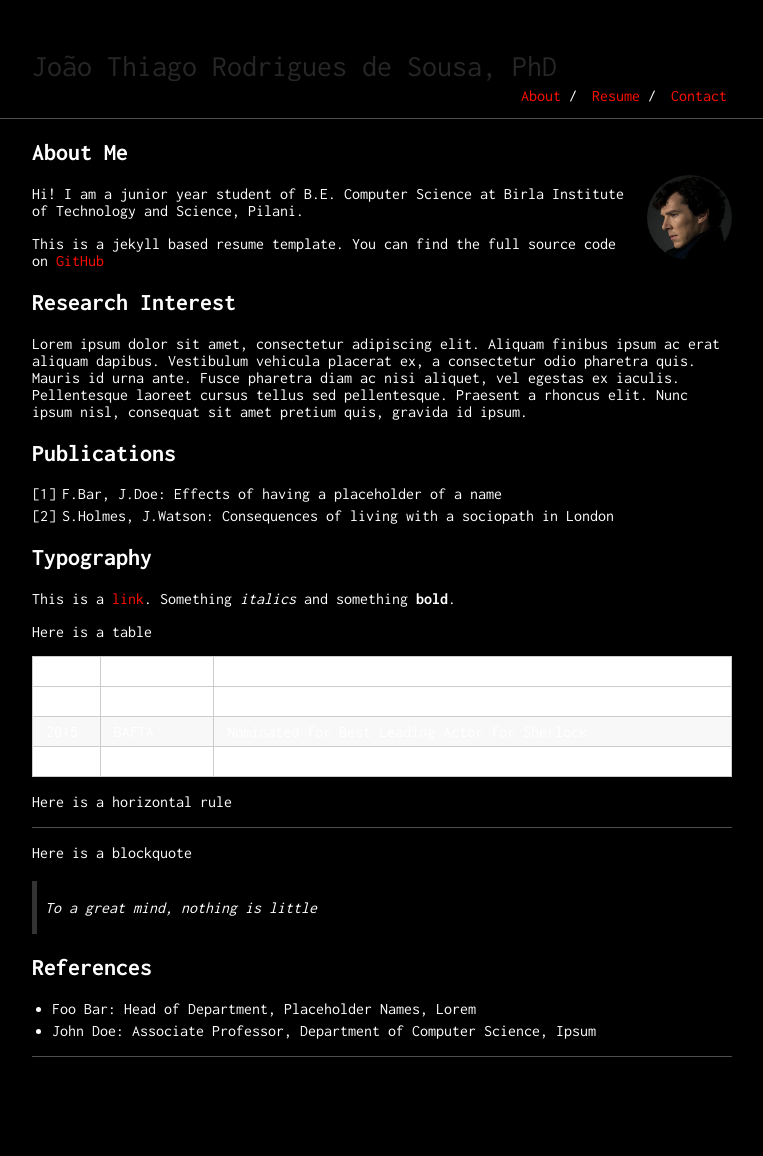
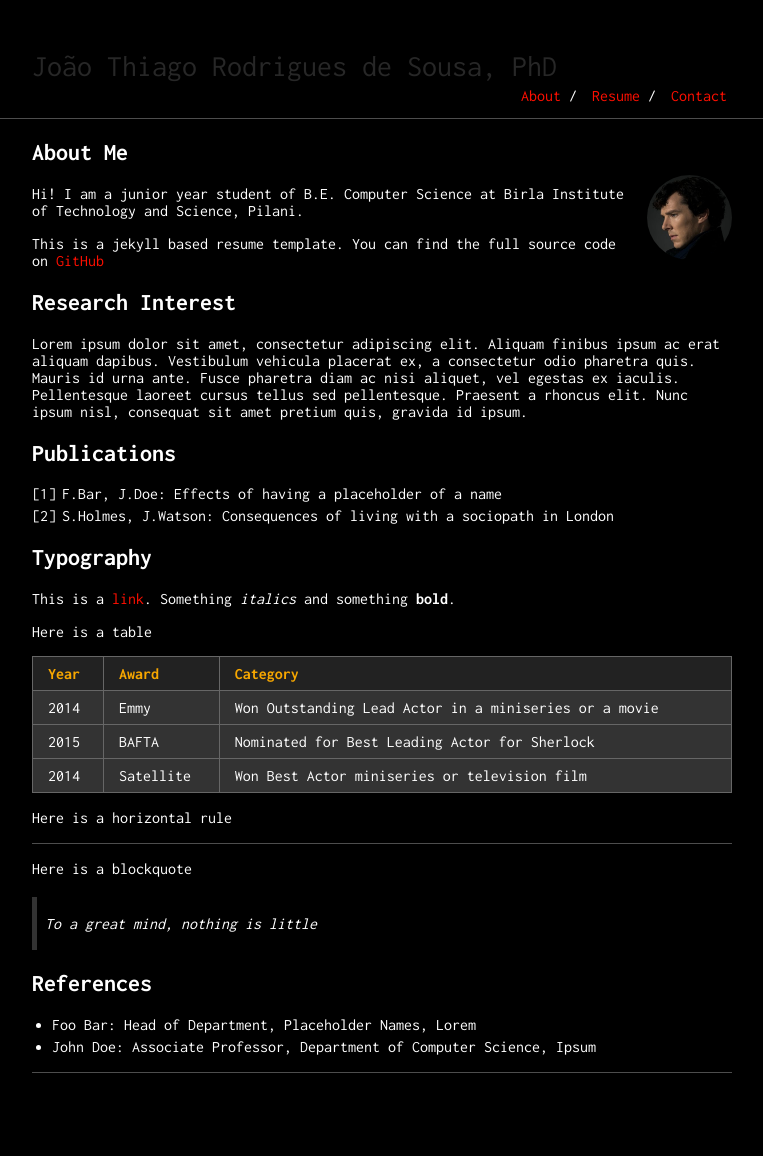
Before and after one commit to joaothiagors/joaothiagors.github.io, a Jekyll site: the page built from index.md, in a window 1280 px wide. Shown: the whole page, without its empty margins (258-1021 px from the left). Built offline with Jekyll 4.4.1, drawn with Linux system fonts in a browser that asks for light colours.

Commit message:
Update tables.scss
formatacao das tabelas

```diff
--- a/_sass/tables.scss
+++ b/_sass/tables.scss
@@ -1,31 +1,61 @@
+/* Tabelas */
 table {
     margin: 15px 0;
     border-collapse: collapse;
     width: 100%;
     padding: 0;
+    background-color: #2e2e2e; /* Fundo mais escuro */
+    color: white; /* Texto branco */
 }
+
+/* Estilos das linhas da tabela */
 table tr {
-    border-top: 1px solid #cccccc;
-    background-color: white;
+    border-top: 1px solid #444; /* Cor de borda mais suave */
+    background-color: #333; /* Fundo de linhas */
     margin: 0;
     padding: 0;
 }
+
+/* Linhas alternadas com fundo cinza suave */
 table tr:nth-child(2n) {
-    background-color: #f8f8f8;
+    background-color: #444; /* Cor de fundo alternada */
 }
+
+/* Estilo dos cabeçalhos das colunas */
 table tr th {
     font-weight: bold;
-    border: 1px solid #cccccc;
+    border: 1px solid #666; /* Bordas do cabeçalho */
     text-align: left;
-    margin: 0;
-    padding: 6px 13px;
+    padding: 8px 15px;
+    background-color: #222; /* Fundo escuro para cabeçalhos */
+    color: #f7a700; /* Cor do texto laranja */
 }
+
+/* Estilo das células da tabela */
 table tr td {
-    border: 1px solid #cccccc;
+    border: 1px solid #666; /* Bordas das células */
     text-align: left;
-    margin: 0;
-    padding: 6px 13px;
+    padding: 8px 15px;
+    background-color: #333; /* Fundo escuro das células */
 }
+
+/* Efeito de hover para destacar a linha */
+table tr:hover {
+    background-color: #555; /* Destaque da linha ao passar o mouse */
+}
+
+/* Links nas células da tabela */
+table tr td a {
+    color: #f7a700; /* Cor laranja nos links */
+    text-decoration: none;
+}
+
+/* Efeito para os links */
+table tr td a:hover {
+    text-decoration: underline;
+}
+
+/* Ajustes nas margens de células */
 table tr th :first-child, table tr td :first-child {
     margin: 0;
 }
```
